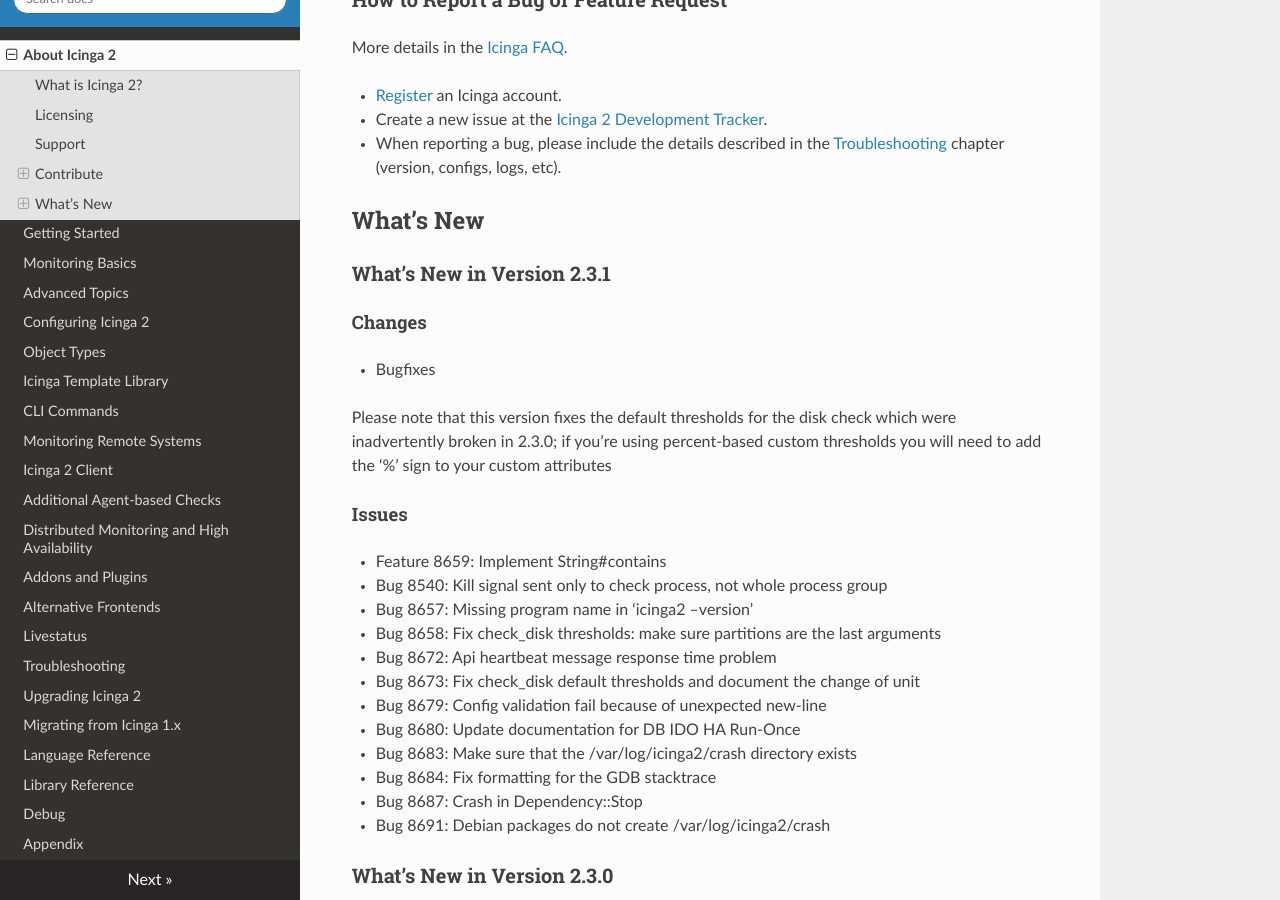
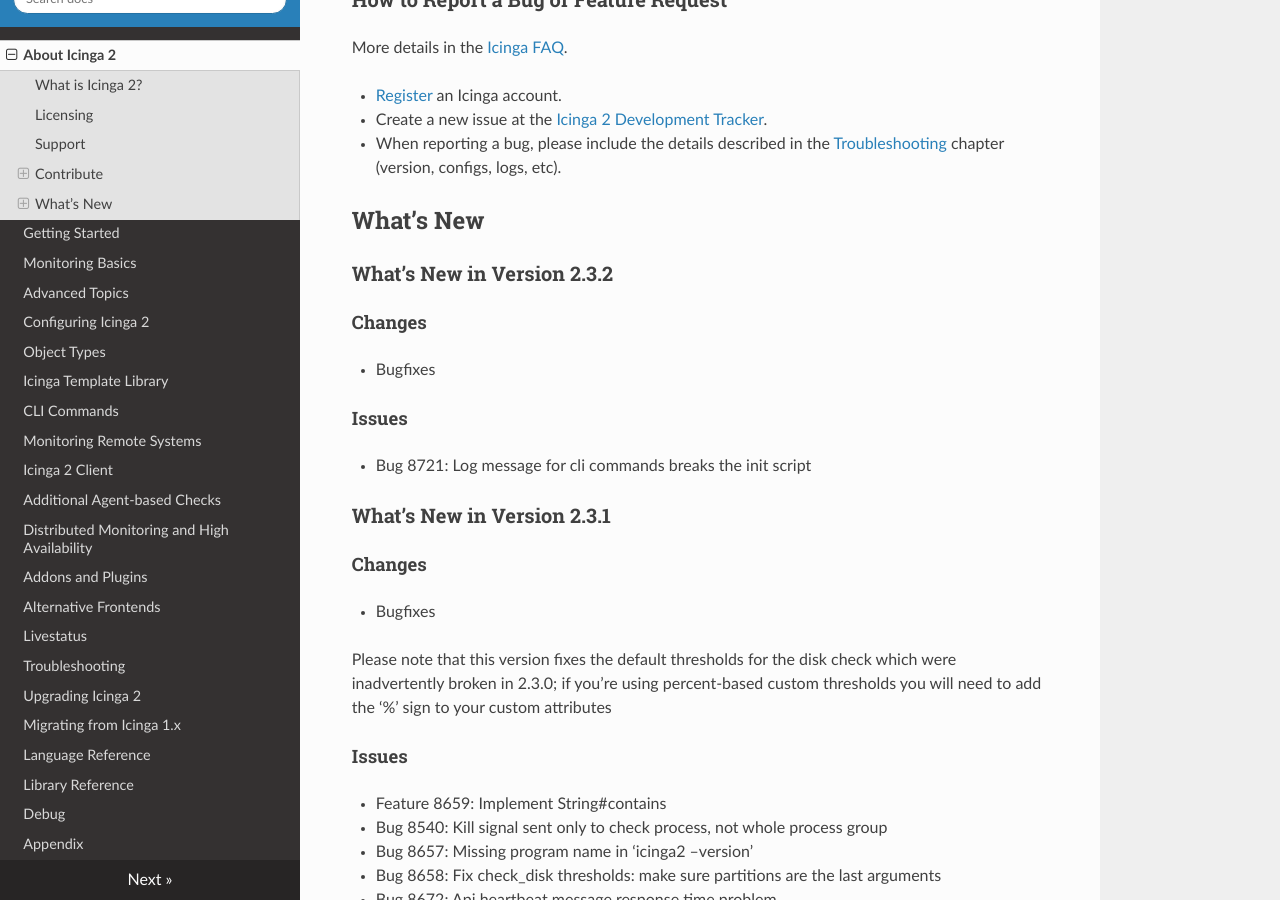
Before and after one commit to Icinga/pkg-icinga2-debian, an MkDocs documentation site: the page built from doc/1-about.md, in a window 1280 px wide and 900 px high, scrolled down 1168 px. Built offline with MkDocs 1.6.1, drawn with Linux system fonts in a browser that asks for light colours; nearby versions of some CDN libraries; old or Windows-style settings are respelled for this version of MkDocs.

Commit message:
Imported Upstream version 2.3.2

```diff
--- a/doc/1-about.md
+++ b/doc/1-about.md
@@ -53,6 +53,16 @@
 * When reporting a bug, please include the details described in the [Troubleshooting](16-troubleshooting.md#troubleshooting-information-required) chapter (version, configs, logs, etc).
 
 ## <a id="whats-new"></a> What's New
+
+### What's New in Version 2.3.2
+
+#### Changes
+
+* Bugfixes
+
+#### Issues
+
+* Bug 8721: Log message for cli commands breaks the init script
 
 ### What's New in Version 2.3.1
 
```
Also changed, not shown: INSTALL.md (+2 -2 lines), 3 other files.
